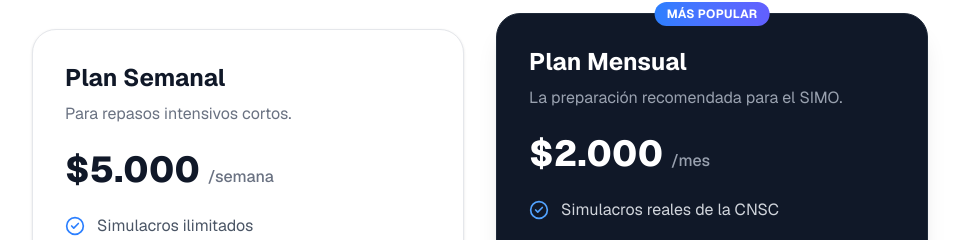
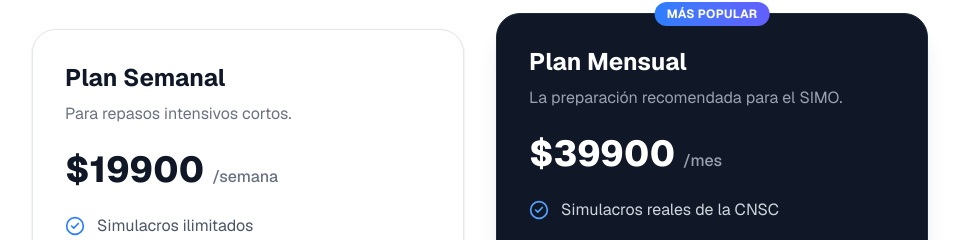
Before and after one commit to revdev08/simo, a Next.js app: page / in a window 1280 px wide. Shown: the part 1640-1880 px from the top of the page, without its empty margins (160-1119 px from the left). Built offline with nearby package versions, Linux system fonts and the light colour scheme; no server answers.

Commit message:
plans update

```diff
--- a/app/page.tsx
+++ b/app/page.tsx
@@ -166,7 +166,7 @@ export default function LandingPage() {
                   <p className="text-gray-500 mt-2">Para repasos intensivos cortos.</p>
                 </div>
                 <div className="mb-6 flex items-baseline gap-2">
-                  <span className="text-4xl font-extrabold text-gray-900">$5.000</span>
+                  <span className="text-4xl font-extrabold text-gray-900">$19900</span>
                   <span className="text-gray-500 font-medium">/semana</span>
                 </div>
                 <ul className="space-y-4 mb-8 flex-grow">
@@ -176,7 +176,7 @@ export default function LandingPage() {
                 </ul>
                 <button
                   onClick={() => {
-                    const planId = 'fa83e5277e8948fcaac00e3a56198db2'
+                    const planId = '3fa86370a007428f93d188e30e426653'
                     if (!isSignedIn) openSignUp({ forceRedirectUrl: `/api/checkout?planId=${planId}` })
                     else window.location.href = `/api/checkout?planId=${planId}`
                   }}
@@ -196,7 +196,7 @@ export default function LandingPage() {
                   <p className="text-gray-400 mt-2">La preparación recomendada para el SIMO.</p>
                 </div>
                 <div className="mb-6 flex items-baseline gap-2">
-                  <span className="text-4xl font-extrabold text-white">$2.000</span>
+                  <span className="text-4xl font-extrabold text-white">$39900</span>
                   <span className="text-gray-400 font-medium">/mes</span>
                 </div>
                 <ul className="space-y-4 mb-8 flex-grow">
@@ -207,7 +207,7 @@ export default function LandingPage() {
                 </ul>
                 <button
                   onClick={() => {
-                    const planId = '03b704596a7049358dba805471d17838'
+                    const planId = 'e9150a4759e7405b9290f1ace43b1fe6'
                     if (!isSignedIn) openSignUp({ forceRedirectUrl: `/api/checkout?planId=${planId}` })
                     else window.location.href = `/api/checkout?planId=${planId}`
                   }}
```
